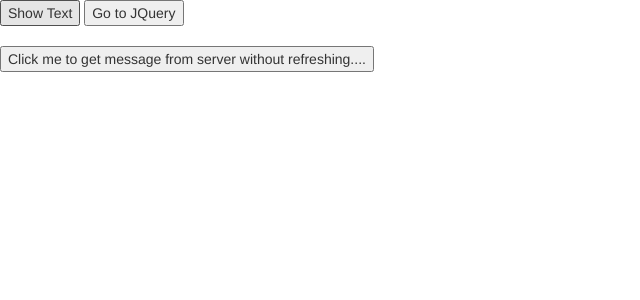
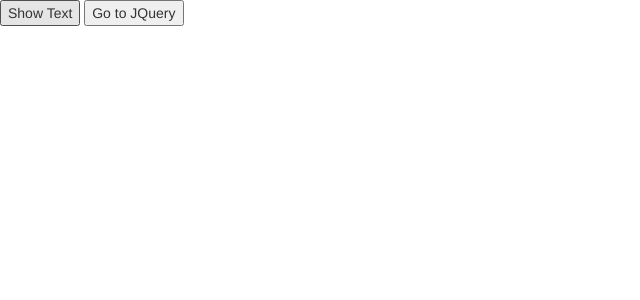
Before and after one commit to jvr42/Ajax, a PHP site: page / in a window 1280 px wide. Shown: the top 300 px of the page, without its empty margins (0-640 px from the left). Run offline with PHP 8.4, Linux system fonts and the light colour scheme.

```diff
--- a/index.php
+++ b/index.php
@@ -12,8 +12,6 @@
   	<button onclick="doAjax('text')">Show Text</button>
     <button onclick="doAjax('jquery')">Go to JQuery</button>
     <h1 id="header"></h1>
-  	<button onclick="doAjax()">Click me to get message from server without refreshing....</button>
-    	<h1 id="header"></h1>
 
 	<script>
 	function doAjax(action)
```
